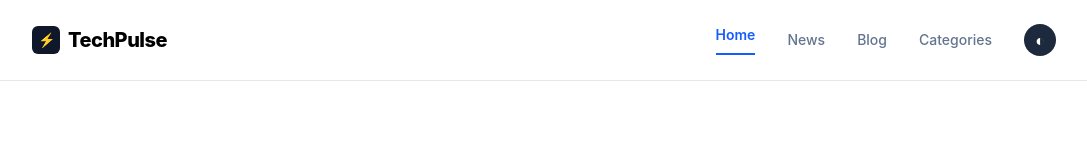
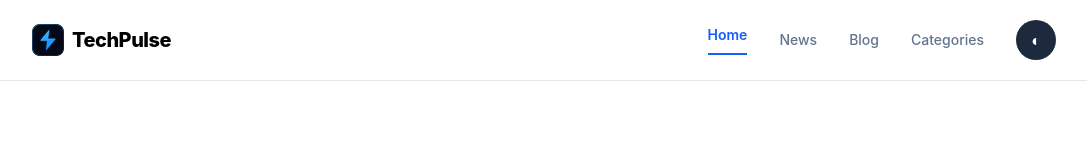
Before and after one commit to web-design-project-G6/techpulse-news-blog, a website built with Vite: page index.html in a window 1280 px wide. Shown: the whole page, without its empty margins (96-1183 px from the left). Built offline with nearby package versions, Linux system fonts and the light colour scheme.

Commit message:
update file index for website #1

```diff
--- a/index.html
+++ b/index.html
@@ -14,9 +14,7 @@
 
             <!-- Logo -->
             <a href="#" class="flex items-center gap-2">
-                <div class="flex h-7 w-7 items-center justify-center rounded-md bg-slate-900 text-sm text-white">
-                    ⚡
-                </div>
+                <img src="./image/Icon-lightning-bolt.jpg" alt="">
 
                 <span class="text-xl font-extrabold tracking-tight">
                     TechPulse
@@ -47,7 +45,7 @@
                 </a>
 
                 <button
-                    class="flex h-8 w-8 items-center justify-center rounded-full bg-slate-800 text-white hover:bg-blue-600">
+                    class="flex h-10 w-10 items-center justify-center rounded-full bg-slate-800 text-white hover:bg-blue-600">
                     ◐
                 </button>
 
```
Also changed, not shown: image/Icon-lightning-bolt.jpg (added).
